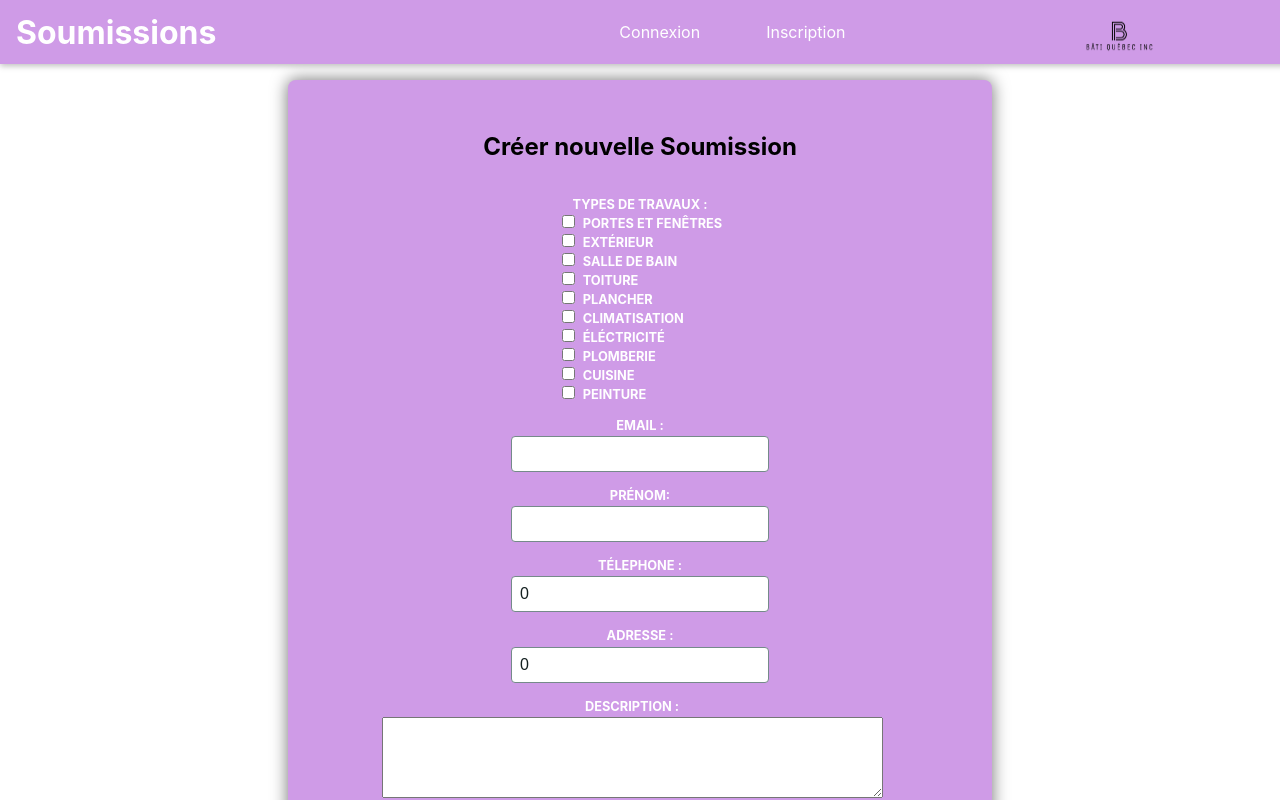
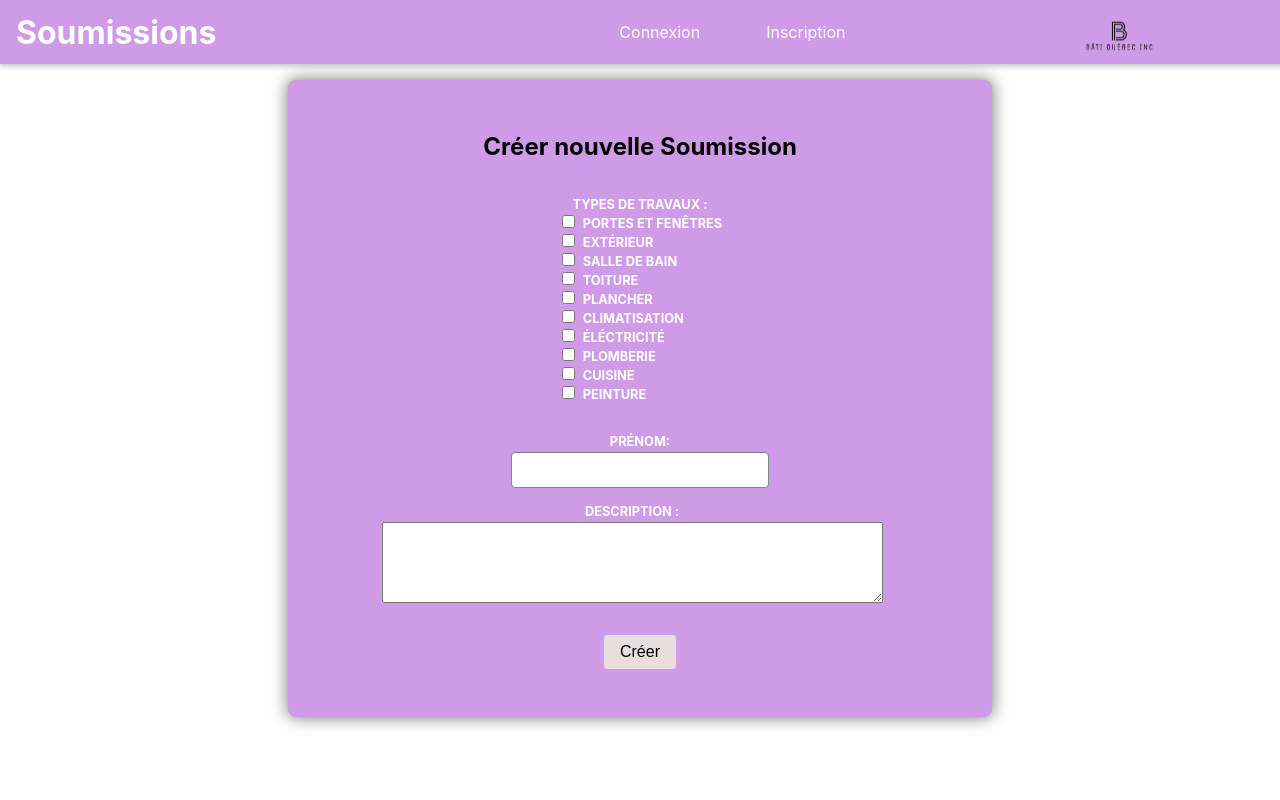
Before and after one commit to MyriamAssam/app-soumission, a React (Create React App) app in the folder Frontend/: page /add-soumi in a window 1280 px wide. Shown: the top 800 px of the page. Built offline with nearby package versions, Linux system fonts and the light colour scheme.

Commit message:
Ajustements

```diff
--- a/Frontend/src/components/SoumissionsList/SoumissionsList.jsx
+++ b/Frontend/src/components/SoumissionsList/SoumissionsList.jsx
@@ -8,7 +8,7 @@ const ListeSoumissions = () => {
     const navigate = useNavigate();
 
     useEffect(() => {
-        console.log("Rôle :", auth.role, "| ID :", auth.user); // debug
+        console.log("Rôle :", auth.role, "| ID :", auth.user);
         const fetchSoumissions = async () => {
             try {
                 const endpoint = auth.role === "employé"
--- a/Frontend/src/components/navigation/Navigation.css
+++ b/Frontend/src/components/navigation/Navigation.css
@@ -30,6 +30,12 @@ main {
   display: none;
 }
 
+.soumission-lien {
+  text-decoration: none;
+  color: inherit;
+  cursor: pointer;
+}
+
 @media (min-width: 768px) {
   .main-navigation_entete-nav {
     display: block;
--- a/Frontend/src/components/navigation/Navigation.jsx
+++ b/Frontend/src/components/navigation/Navigation.jsx
@@ -1,11 +1,14 @@
 import "./Navigation.css";
 import NavLinks from "./NavLinks";
+import { Link } from "react-router-dom";
 
 const Navigation = () => {
   return (
     <>
       <header className="main-entete">
-        <h1 className="main-navigation_titre">Soumissions</h1>
+        <h1 className="main-navigation_titre">
+          <Link to="/connexion" className="soumission-lien">Soumissions</Link>
+        </h1>
         <nav className="main-navigation_entete-nav">
           <NavLinks />
           <div style={logoContainer}>
@@ -16,6 +19,7 @@ const Navigation = () => {
     </>
   );
 };
+
 const logoContainer = {
   flex: 1,
   display: "flex",
@@ -27,4 +31,5 @@ const logoStyle = {
   height: "50px",
   width: "auto"
 };
+
 export default Navigation;
--- a/Frontend/src/containers/AddSoumi.jsx
+++ b/Frontend/src/containers/AddSoumi.jsx
@@ -90,10 +90,7 @@ const AddSoumi = (props) => {
             </div>
 
             <div className="controles-rows">
-                <div className="controles no-margin">
-                    <label>Email : </label>
-                    <input type="email" name="email" defaultValue={email} required />
-                </div>
+
             </div>
 
             <div className="controles-rows">
@@ -103,18 +100,7 @@ const AddSoumi = (props) => {
                 </div>
             </div>
 
-            <div className="controles-rows">
-                <div className="controles no-margin">
-                    <label>Télephone : </label>
-                    <input type="telephone" name="telephone" defaultValue={telephone} />
-                </div>
-            </div>
-            <div className="controles-rows">
-                <div className="controles no-margin">
-                    <label>Adresse : </label>
-                    <input type="adresse" name="adresse" defaultValue={adresse} />
-                </div>
-            </div>
+
             <div className="controles-rows">
                 <div className="controles no-margin">
                     <label>Description : </label>
```
